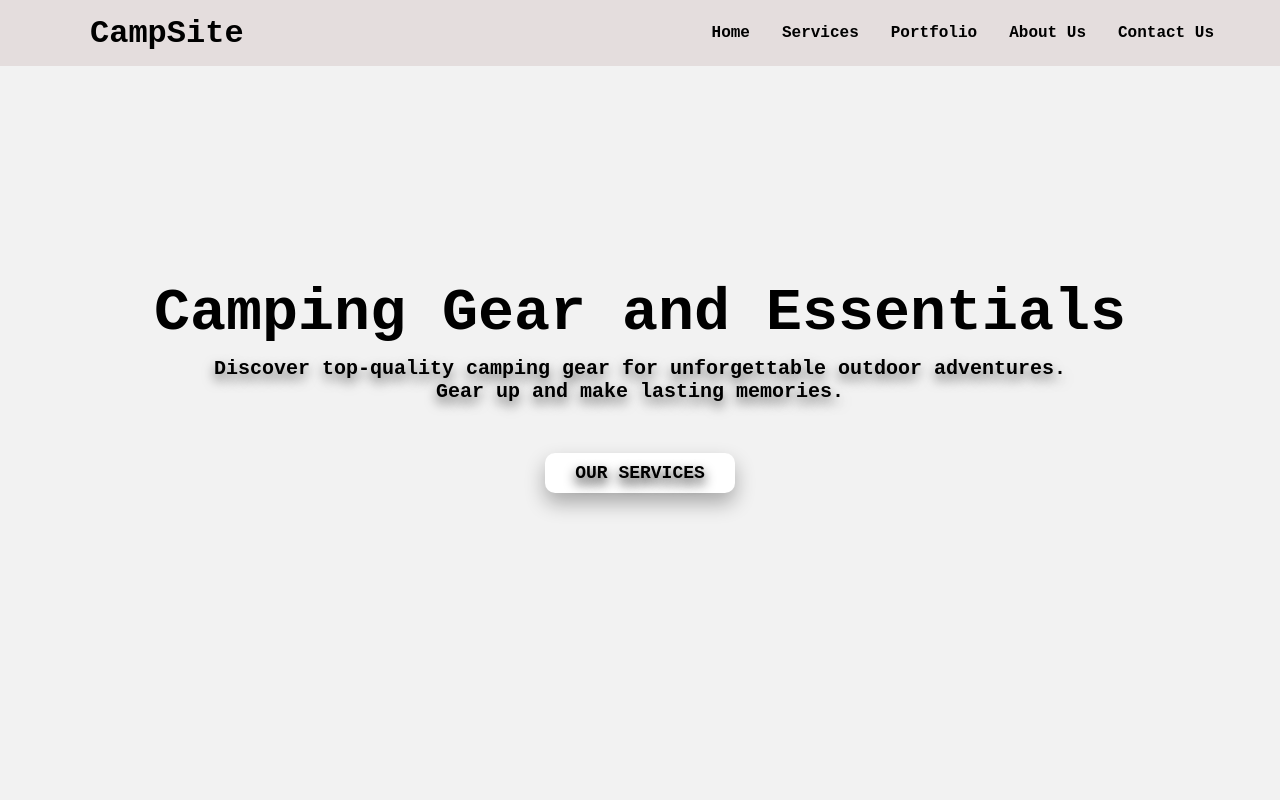
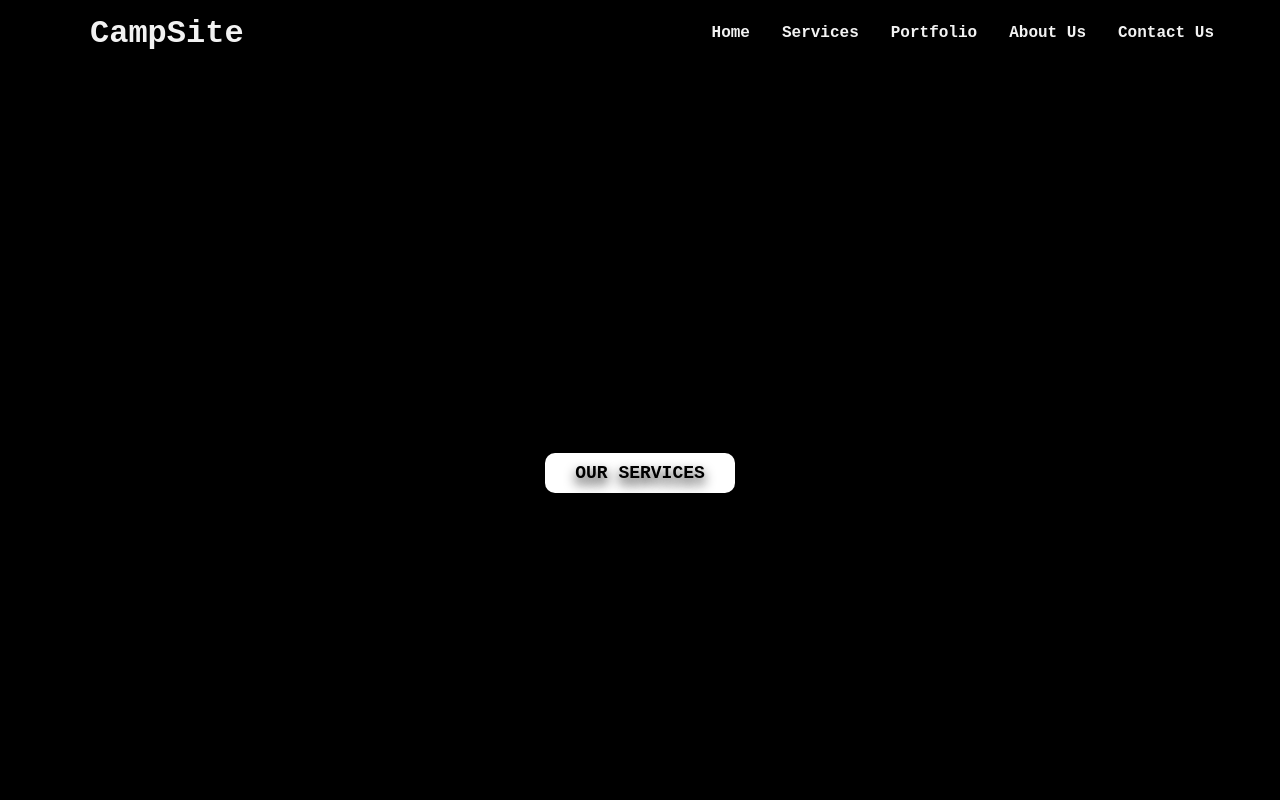
Before and after one commit to ChristianOdang/Custom-Website, a plain HTML site: page index.html in a window 1280 px wide. Shown: the top 800 px of the page. Drawn offline with Linux system fonts and the light colour scheme.

Commit message:
Update Stylesheet

```diff
--- a/style.css
+++ b/style.css
@@ -5,23 +5,24 @@
   font-family: "Courier New", Courier, monospace;
   text-decoration: none;
   list-style: none;
-  color: #000;
 }
 html {
   scroll-behavior: smooth;
 }
 body {
-  background: #f2f2f2;
+  background: #000;
 }
 header {
   position: fixed;
   top: 0;
   left: 0;
-  z-index: 5;
+  z-index: 1000;
   width: 100%;
   display: flex;
   justify-content: center;
-  background: rgb(228, 221, 221);
+  border-radius: 1px solid red;
+  color: #bfbfbf;
+  background: #000;
 }
 .navbar {
   display: flex;
@@ -58,7 +59,7 @@ header a,
 footer a {
   margin-left: 40px;
   text-decoration: none;
-  color: #000;
+  color: #f2f2f2;
   height: 100%;
   padding: 8px 0;
   display: inline-block;
@@ -71,7 +72,7 @@ footer a:hover {
   height: 100vh;
   width: 100%;
   position: relative;
-  background: #f9f9f9;
+  background: #000;
 }
 .homepage::before {
   content: "";
```
